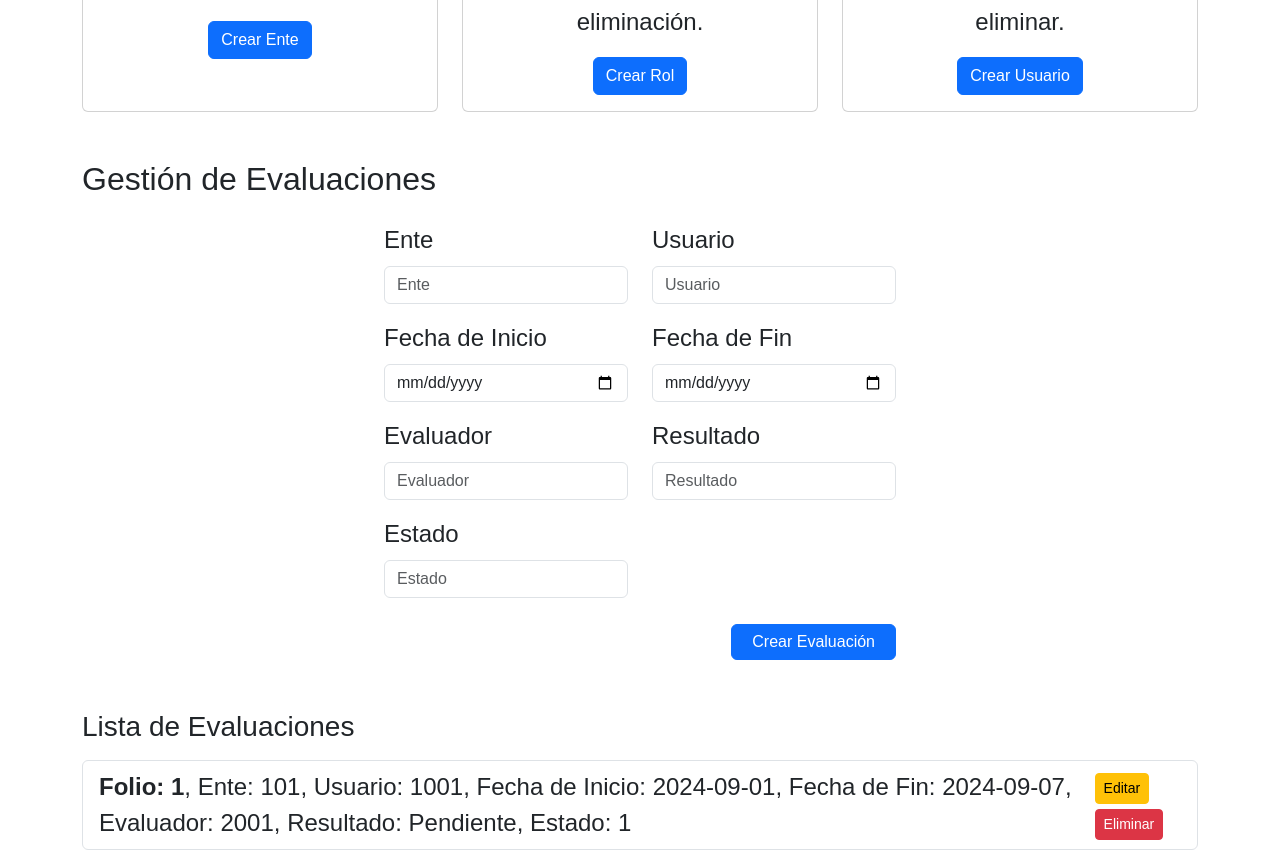
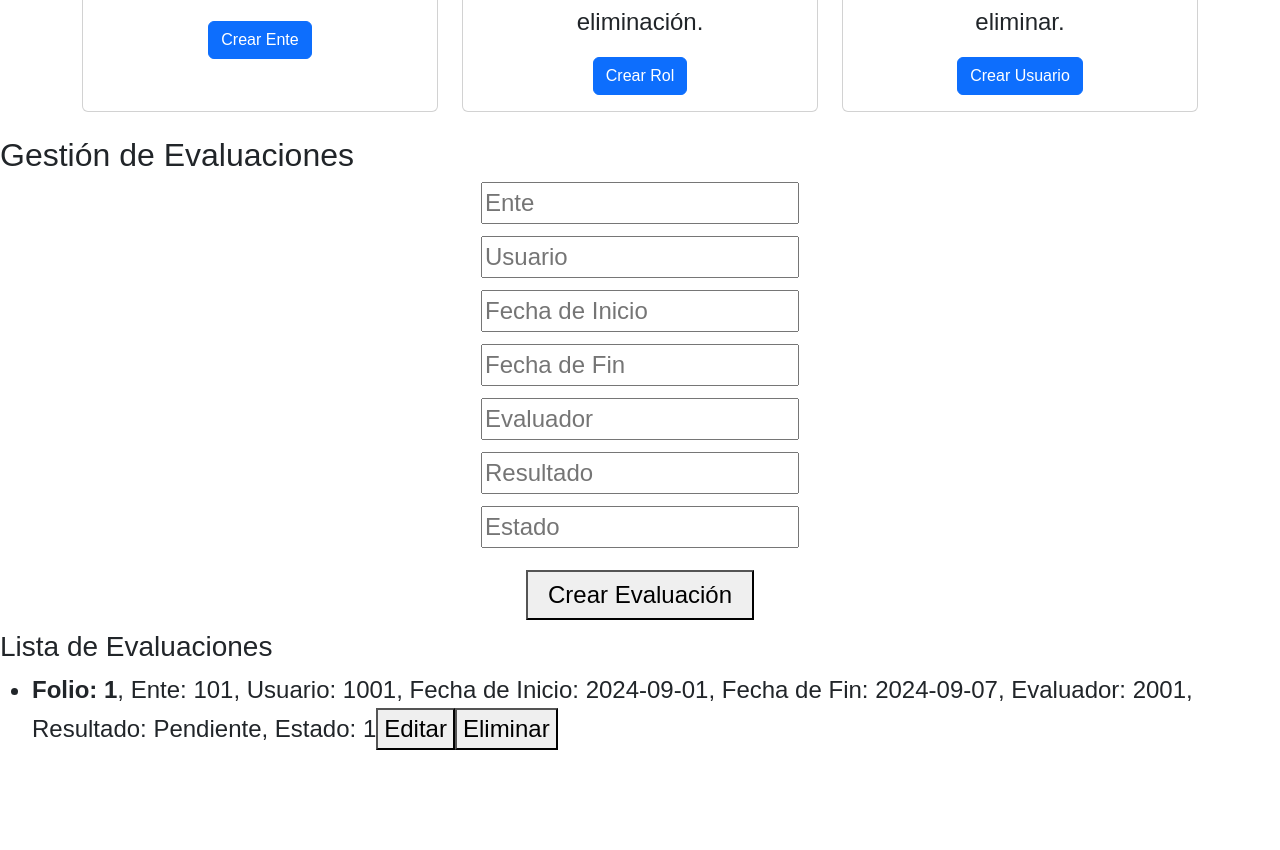
Before and after one commit to jrnature/proDapp, a React (Vite) app in the folder src/proDapp_frontend/: page /evaluacion in a window 1280 px wide. Shown: the part 620-1470 px from the top of the page. After the commit the page ends 1386 px from the top, so only its background shows below. Built offline with nearby package versions, Linux system fonts and the light colour scheme.

Commit message:
version funcionando con exito, evaluacion con problema

```diff
--- a/src/proDapp_frontend/src/components/Evaluacion.jsx
+++ b/src/proDapp_frontend/src/components/Evaluacion.jsx
@@ -1,170 +1,7 @@
-// import React, { useState, useEffect } from 'react';
-
-// // Componente principal de Evaluacion
-// const Evaluacion = () => {
-//   const [evaluaciones, setEvaluaciones] = useState([]);
-//   const [form, setForm] = useState({
-//     folio: '',
-//     ente: '',
-//     usuario: '',
-//     fechaInicio: '',
-//     fechaFin: '',
-//     evaluador: '',
-//     resultado: '',
-//     estado: '',
-//   });
-//   const [isEditing, setIsEditing] = useState(false);
-
-//   // Función para obtener todas las evaluaciones
-//   const fetchEvaluaciones = async () => {
-//     // Simula la llamada al backend que devuelve las evaluaciones
-//     const data = [
-//       {
-//         folio: 1,
-//         ente: 101,
-//         usuario: 1001,
-//         fechaInicio: '2024-09-01',
-//         fechaFin: '2024-09-07',
-//         evaluador: 2001,
-//         resultado: 'Pendiente',
-//         estado: 1,
-//       },
-//       // Más evaluaciones aquí
-//     ];
-//     setEvaluaciones(data);
-//   };
-
-//   // Cargar evaluaciones al inicio
-//   useEffect(() => {
-//     fetchEvaluaciones();
-//   }, []);
-
-//   // Función para manejar los cambios en los formularios
-//   const handleChange = (e) => {
-//     setForm({ ...form, [e.target.name]: e.target.value });
-//   };
-
-//   // Función para crear o actualizar evaluaciones
-//   const handleSubmit = async (e) => {
-//     e.preventDefault();
-//     if (isEditing) {
-//       // Lógica para actualizar una evaluación
-//       const updatedEvaluaciones = evaluaciones.map((evaluacion) =>
-//         evaluacion.folio === form.folio ? form : evaluacion
-//       );
-//       setEvaluaciones(updatedEvaluaciones);
-//       setIsEditing(false);
-//     } else {
-//       // Lógica para crear una nueva evaluación
-//       const newFolio = evaluaciones.length + 1;
-//       const newEvaluacion = { ...form, folio: newFolio };
-//       setEvaluaciones([...evaluaciones, newEvaluacion]);
-//     }
-//     setForm({
-//       folio: '',
-//       ente: '',
-//       usuario: '',
-//       fechaInicio: '',
-//       fechaFin: '',
-//       evaluador: '',
-//       resultado: '',
-//       estado: '',
-//     });
-//   };
-
-//   // Función para editar una evaluación
-//   const handleEdit = (folio) => {
-//     const evaluacion = evaluaciones.find((evaluacion) => evaluacion.folio === folio);
-//     setForm(evaluacion);
-//     setIsEditing(true);
-//   };
-
-//   // Función para eliminar una evaluación
-//   const handleDelete = (folio) => {
-//     const filteredEvaluaciones = evaluaciones.filter((evaluacion) => evaluacion.folio !== folio);
-//     setEvaluaciones(filteredEvaluaciones);
-//   };
-
-//   return (
-//     <div>
-//       <h2>Gestión de Evaluaciones</h2>
-//       <form onSubmit={handleSubmit}>
-//         <input
-//           type="text"
-//           name="ente"
-//           placeholder="Ente"
-//           value={form.ente}
-//           onChange={handleChange}
-//           required
-//         />
-//         <input
-//           type="text"
-//           name="usuario"
-//           placeholder="Usuario"
-//           value={form.usuario}
-//           onChange={handleChange}
-//           required
-//         />
-//         <input
-//           type="text"
-//           name="fechaInicio"
-//           placeholder="Fecha de Inicio"
-//           value={form.fechaInicio}
-//           onChange={handleChange}
-//           required
-//         />
-//         <input
-//           type="text"
-//           name="fechaFin"
-//           placeholder="Fecha de Fin"
-//           value={form.fechaFin}
-//           onChange={handleChange}
-//           required
-//         />
-//         <input
-//           type="text"
-//           name="evaluador"
-//           placeholder="Evaluador"
-//           value={form.evaluador}
-//           onChange={handleChange}
-//           required
-//         />
-//         <input
-//           type="text"
-//           name="resultado"
-//           placeholder="Resultado"
-//           value={form.resultado}
-//           onChange={handleChange}
-//           required
-//         />
-//         <input
-//           type="number"
-//           name="estado"
-//           placeholder="Estado"
-//           value={form.estado}
-//           onChange={handleChange}
-//           required
-//         />
-//         <button type="submit">{isEditing ? 'Actualizar' : 'Crear'} Evaluación</button>
-//       </form>
-
-//       <h3>Lista de Evaluaciones</h3>
-//       <ul>
-//         {evaluaciones.map((evaluacion) => (
-//           <li key={evaluacion.folio}>
-//             <strong>Folio: {evaluacion.folio}</strong>, Ente: {evaluacion.ente}, Usuario: {evaluacion.usuario}, Fecha de Inicio: {evaluacion.fechaInicio}, Fecha de Fin: {evaluacion.fechaFin}, Evaluador: {evaluacion.evaluador}, Resultado: {evaluacion.resultado}, Estado: {evaluacion.estado}
-//             <button onClick={() => handleEdit(evaluacion.folio)}>Editar</button>
-//             <button onClick={() => handleDelete(evaluacion.folio)}>Eliminar</button>
-//           </li>
-//         ))}
-//       </ul>
-//     </div>
-//   );
-// };
-
-// export default Evaluacion;
 import React, { useState, useEffect } from 'react';
 
+
+// Componente principal de Evaluacion
 const Evaluacion = () => {
   const [evaluaciones, setEvaluaciones] = useState([]);
   const [form, setForm] = useState({
@@ -250,128 +87,75 @@ const Evaluacion = () => {
   };
 
   return (
-    <div className="container mt-4">
-      <h2 className="mb-4">Gestión de Evaluaciones</h2>
-      <form onSubmit={handleSubmit} className="mb-4">
-        <div className="row">
-          <div className="col-md-6 mb-3">
-            <label className="form-label" htmlFor="ente">Ente</label>
+    <div>
+      <h2>Gestión de Evaluaciones</h2>
+      <form onSubmit={handleSubmit}>
         <input
           type="text"
-              id="ente"
           name="ente"
-              className="form-control"
           placeholder="Ente"
           value={form.ente}
           onChange={handleChange}
           required
         />
-          </div>
-          <div className="col-md-6 mb-3">
-            <label className="form-label" htmlFor="usuario">Usuario</label>
         <input
           type="text"
-              id="usuario"
           name="usuario"
-              className="form-control"
           placeholder="Usuario"
           value={form.usuario}
           onChange={handleChange}
           required
         />
-          </div>
-          <div className="col-md-6 mb-3">
-            <label className="form-label" htmlFor="fechaInicio">Fecha de Inicio</label>
         <input
-              type="date"
-              id="fechaInicio"
+          type="text"
           name="fechaInicio"
-              className="form-control"
+          placeholder="Fecha de Inicio"
           value={form.fechaInicio}
           onChange={handleChange}
           required
         />
-          </div>
-          <div className="col-md-6 mb-3">
-            <label className="form-label" htmlFor="fechaFin">Fecha de Fin</label>
         <input
-              type="date"
-              id="fechaFin"
+          type="text"
           name="fechaFin"
-              className="form-control"
+          placeholder="Fecha de Fin"
           value={form.fechaFin}
           onChange={handleChange}
           required
         />
-          </div>
-          <div className="col-md-6 mb-3">
-            <label className="form-label" htmlFor="evaluador">Evaluador</label>
         <input
           type="text"
-              id="evaluador"
           name="evaluador"
-              className="form-control"
           placeholder="Evaluador"
           value={form.evaluador}
           onChange={handleChange}
           required
         />
-          </div>
-          <div className="col-md-6 mb-3">
-            <label className="form-label" htmlFor="resultado">Resultado</label>
         <input
           type="text"
-              id="resultado"
           name="resultado"
-              className="form-control"
           placeholder="Resultado"
           value={form.resultado}
           onChange={handleChange}
           required
         />
-          </div>
-          <div className="col-md-6 mb-3">
-            <label className="form-label" htmlFor="estado">Estado</label>
         <input
           type="number"
-              id="estado"
           name="estado"
-              className="form-control"
           placeholder="Estado"
           value={form.estado}
           onChange={handleChange}
           required
         />
-          </div>
-          <div className="col-md-12 mb-3">
-            <button type="submit" className="btn btn-primary">
-              {isEditing ? 'Actualizar' : 'Crear'} Evaluación
-            </button>
-          </div>
-        </div>
+        <button type="submit">{isEditing ? 'Actualizar' : 'Crear'} Evaluación</button>
       </form>
 
-      <h3 className="mb-3">Lista de Evaluaciones</h3>
-      <ul className="list-group">
+      <h3>Lista de Evaluaciones</h3>
+      <ul>
         {evaluaciones.map((evaluacion) => (
-          <li key={evaluacion.folio} className="list-group-item d-flex justify-content-between align-items-center">
-            <div>
+          <li key={evaluacion.folio}>
             <strong>Folio: {evaluacion.folio}</strong>, Ente: {evaluacion.ente}, Usuario: {evaluacion.usuario}, Fecha de Inicio: {evaluacion.fechaInicio}, Fecha de Fin: {evaluacion.fechaFin}, Evaluador: {evaluacion.evaluador}, Resultado: {evaluacion.resultado}, Estado: {evaluacion.estado}
-            </div>
-            <div>
-              <button
-                className="btn btn-warning btn-sm me-2"
-                onClick={() => handleEdit(evaluacion.folio)}
-              >
-                Editar
-              </button>
-              <button
-                className="btn btn-danger btn-sm"
-                onClick={() => handleDelete(evaluacion.folio)}
-              >
-                Eliminar
-              </button>
-            </div>
+            <button onClick={() => handleEdit(evaluacion.folio)}>Editar</button>
+            <button onClick={() => handleDelete(evaluacion.folio)}>Eliminar</button>
           </li>
         ))}
       </ul>
@@ -380,3 +164,179 @@ const Evaluacion = () => {
 };
 
 export default Evaluacion;
+
+
+
+
+
+// import React, { useState } from 'react';
+// import { Button, Form, Alert } from 'react-bootstrap';
+// import { evaluacion } from '../../../declarations/';
+
+// const Evaluacion = () => {
+//   const [folio, setFolio] = useState('');
+//   const [datos, setDatos] = useState({
+//     ente: 0,
+//     usuario: 0,
+//     fechaInicio: '',
+//     fechaFin: '',
+//     evaluador: 0,
+//     resultado: 0,
+//     estado: 0,
+//   });
+//   const [message, setMessage] = useState('');
+//   const [response, setResponse] = useState('');
+
+//   const handleInputChange = (e) => {
+//     const { name, value } = e.target;
+//     setDatos(prevState => ({ ...prevState, [name]: value }));
+//   };
+
+//   const handleFolioChange = (e) => {
+//     setFolio(e.target.value);
+//   };
+
+//   const handleCreate = async () => {
+//     try {
+//       await evaluacion.newEvaluacion(parseInt(folio), datos);
+//       setMessage('Evaluación creada con éxito.');
+//     } catch (error) {
+//       setMessage('Error al crear la evaluación.');
+//     }
+//   };
+
+//   const handleGet = async () => {
+//     try {
+//       const result = await evaluacion.getEvaluacion(parseInt(folio));
+//       setDatos(result);
+//       setMessage('Evaluación consultada con éxito.');
+//     } catch (error) {
+//       setMessage('Error al consultar la evaluación.');
+//     }
+//   };
+
+//   const handleUpdate = async () => {
+//     try {
+//       await evaluacion.updateEvaluacion(parseInt(folio), datos);
+//       setMessage('Evaluación actualizada con éxito.');
+//     } catch (error) {
+//       setMessage('Error al actualizar la evaluación.');
+//     }
+//   };
+
+//   const handleDelete = async () => {
+//     try {
+//       await evaluacion.deleteEvaluacion(parseInt(folio));
+//       setMessage('Evaluación eliminada con éxito.');
+//       setDatos({
+//         ente: 0,
+//         usuario: 0,
+//         fechaInicio: '',
+//         fechaFin: '',
+//         evaluador: 0,
+//         resultado: 0,
+//         estado: 0,
+//       });
+//     } catch (error) {
+//       setMessage('Error al eliminar la evaluación.');
+//     }
+//   };
+
+//   return (
+//     <div className="container mt-4">
+//       <h2>Gestión de Evaluaciones</h2>
+//       {message && <Alert variant="info">{message}</Alert>}
+//       <Form>
+//         <Form.Group controlId="folio">
+//           <Form.Label>Folio</Form.Label>
+//           <Form.Control
+//             type="number"
+//             placeholder="Ingrese el folio"
+//             value={folio}
+//             onChange={handleFolioChange}
+//           />
+//         </Form.Group>
+//         <Form.Group controlId="ente">
+//           <Form.Label>Ente</Form.Label>
+//           <Form.Control
+//             type="number"
+//             name="ente"
+//             placeholder="Ingrese el ente"
+//             value={datos.ente}
+//             onChange={handleInputChange}
+//           />
+//         </Form.Group>
+//         <Form.Group controlId="usuario">
+//           <Form.Label>Usuario</Form.Label>
+//           <Form.Control
+//             type="number"
+//             name="usuario"
+//             placeholder="Ingrese el usuario"
+//             value={datos.usuario}
+//             onChange={handleInputChange}
+//           />
+//         </Form.Group>
+//         <Form.Group controlId="fechaInicio">
+//           <Form.Label>Fecha de Inicio</Form.Label>
+//           <Form.Control
+//             type="text"
+//             name="fechaInicio"
+//             placeholder="Ingrese la fecha de inicio"
+//             value={datos.fechaInicio}
+//             onChange={handleInputChange}
+//           />
+//         </Form.Group>
+//         <Form.Group controlId="fechaFin">
+//           <Form.Label>Fecha de Fin</Form.Label>
+//           <Form.Control
+//             type="text"
+//             name="fechaFin"
+//             placeholder="Ingrese la fecha de fin"
+//             value={datos.fechaFin}
+//             onChange={handleInputChange}
+//           />
+//         </Form.Group>
+//         <Form.Group controlId="evaluador">
+//           <Form.Label>Evaluador</Form.Label>
+//           <Form.Control
+//             type="number"
+//             name="evaluador"
+//             placeholder="Ingrese el evaluador"
+//             value={datos.evaluador}
+//             onChange={handleInputChange}
+//           />
+//         </Form.Group>
+//         <Form.Group controlId="resultado">
+//           <Form.Label>Resultado</Form.Label>
+//           <Form.Control
+//             type="number"
+//             name="resultado"
+//             placeholder="Ingrese el resultado"
+//             value={datos.resultado}
+//             onChange={handleInputChange}
+//           />
+//         </Form.Group>
+//         <Form.Group controlId="estado">
+//           <Form.Label>Estado</Form.Label>
+//           <Form.Control
+//             type="number"
+//             name="estado"
+//             placeholder="Ingrese el estado"
+//             value={datos.estado}
+//             onChange={handleInputChange}
+//           />
+//         </Form.Group>
+//         <Button variant="primary" onClick={handleCreate}>Crear Evaluación</Button>
+//         <Button variant="secondary" className="ms-2" onClick={handleGet}>Consultar Evaluación</Button>
+//         <Button variant="warning" className="ms-2" onClick={handleUpdate}>Actualizar Evaluación</Button>
+//         <Button variant="danger" className="ms-2" onClick={handleDelete}>Eliminar Evaluación</Button>
+//       </Form>
+//       <div className="mt-4">
+//         <h4>Resultado:</h4>
+//         <pre>{JSON.stringify(datos, null, 2)}</pre>
+//       </div>
+//     </div>
+//   );
+// };
+
+// export default Evaluacion;
--- /dev/null
+++ b/src/proDapp_frontend/src/components/Version.jsx
@@ -0,0 +1,111 @@
+import React, { useState } from 'react';
+import { Button, Form, Alert } from 'react-bootstrap';
+import { versiones } from '../../../declarations/versiones/index';
+
+const Version = () => {
+  const [idVersion, setIdVersion] = useState('');
+  const [datos, setDatos] = useState({
+    version: '',
+    descripcion: ''
+  });
+  const [message, setMessage] = useState('');
+  const [response, setResponse] = useState('');
+
+  const handleInputChange = (e) => {
+    const { name, value } = e.target;
+    setDatos(prevState => ({ ...prevState, [name]: value }));
+  };
+
+  const handleIdVersionChange = (e) => {
+    setIdVersion(e.target.value);
+  };
+
+  const handleCreate = async () => {
+    try {
+      await versiones.newVersion(parseInt(idVersion), datos);
+      setMessage('Versión creada con éxito.');
+    } catch (error) {
+      setMessage('Error al crear la versión.');
+    }
+  };
+
+  const handleGet = async () => {
+    try {
+      const result = await versiones.getVersion(parseInt(idVersion));
+      setDatos(result);
+      setMessage('Versión consultada con éxito.');
+    } catch (error) {
+      setMessage('Error al consultar la versión.');
+    }
+  };
+
+  const handleUpdate = async () => {
+    try {
+      await versiones.updateVersion(parseInt(idVersion), datos);
+      setMessage('Versión actualizada con éxito.');
+    } catch (error) {
+      setMessage('Error al actualizar la versión.');
+    }
+  };
+
+  const handleDelete = async () => {
+    try {
+      await versiones.deleteVersion(parseInt(idVersion));
+      setMessage('Versión eliminada con éxito.');
+      setDatos({
+        version: '',
+        descripcion: ''
+      });
+    } catch (error) {
+      setMessage('Error al eliminar la versión.');
+    }
+  };
+
+  return (
+    <div className="container mt-4">
+      <h2>Gestión de Versiones</h2>
+      {message && <Alert variant="info">{message}</Alert>}
+      <Form>
+        <Form.Group controlId="idVersion">
+          <Form.Label>ID de Versión</Form.Label>
+          <Form.Control
+            type="number"
+            placeholder="Ingrese el ID de la versión"
+            value={idVersion}
+            onChange={handleIdVersionChange}
+          />
+        </Form.Group>
+        <Form.Group controlId="version">
+          <Form.Label>Versión</Form.Label>
+          <Form.Control
+            type="text"
+            name="version"
+            placeholder="Ingrese la versión"
+            value={datos.version}
+            onChange={handleInputChange}
+          />
+        </Form.Group>
+        <Form.Group controlId="descripcion">
+          <Form.Label>Descripción</Form.Label>
+          <Form.Control
+            type="text"
+            name="descripcion"
+            placeholder="Ingrese la descripción"
+            value={datos.descripcion}
+            onChange={handleInputChange}
+          />
+        </Form.Group>
+        <Button variant="primary" onClick={handleCreate}>Crear Versión</Button>
+        <Button variant="secondary" className="ms-2" onClick={handleGet}>Consultar Versión</Button>
+        <Button variant="warning" className="ms-2" onClick={handleUpdate}>Actualizar Versión</Button>
+        <Button variant="danger" className="ms-2" onClick={handleDelete}>Eliminar Versión</Button>
+      </Form>
+      <div className="mt-4">
+        <h4>Resultado:</h4>
+        <pre>{JSON.stringify(datos, null, 2)}</pre>
+      </div>
+    </div>
+  );
+};
+
+export default Version;
```
Also changed, not shown: src/proDapp_frontend/src/App.jsx (+7 -0 lines). Lines whose indentation alone changed are shown as unchanged.
